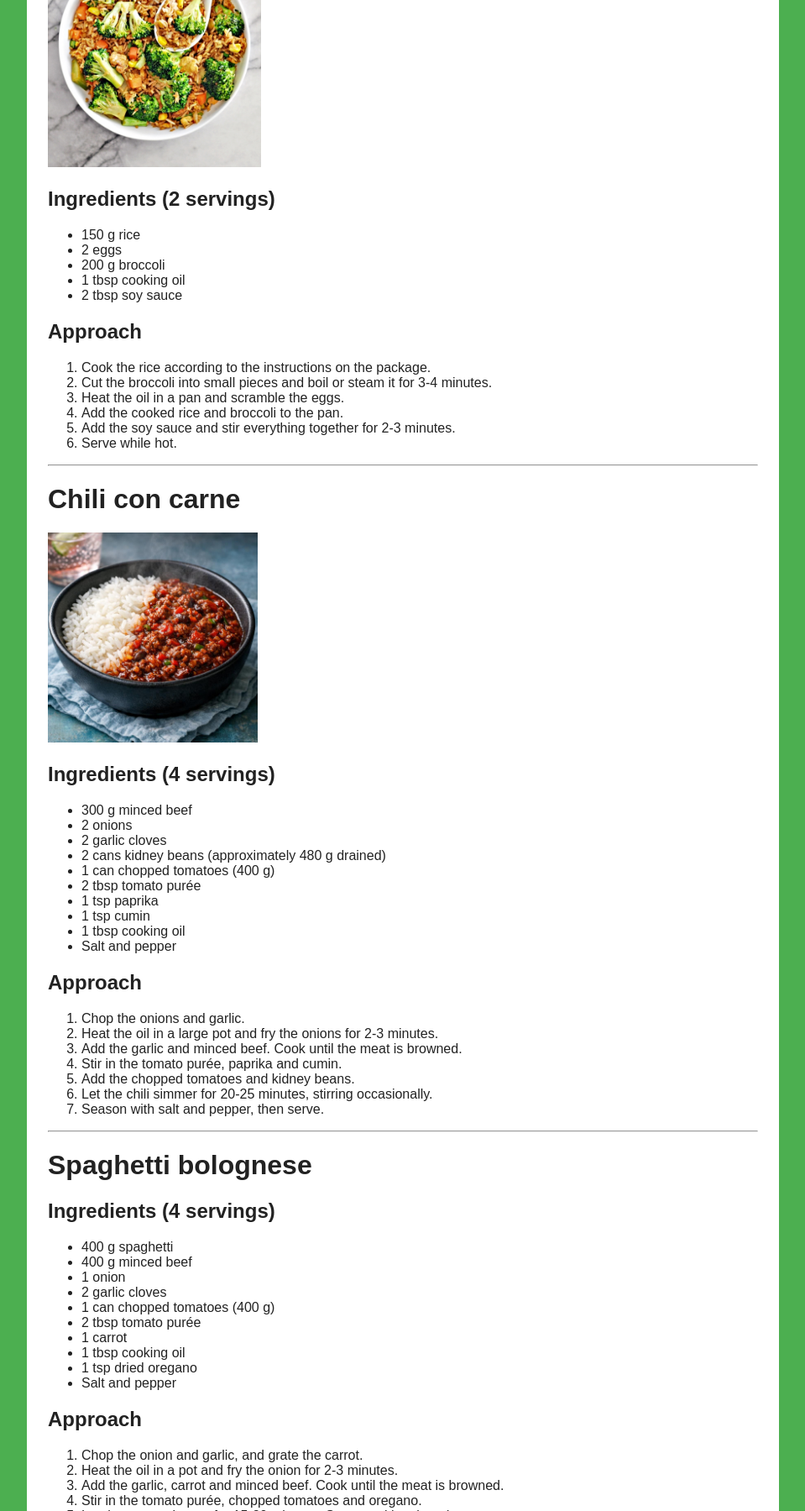
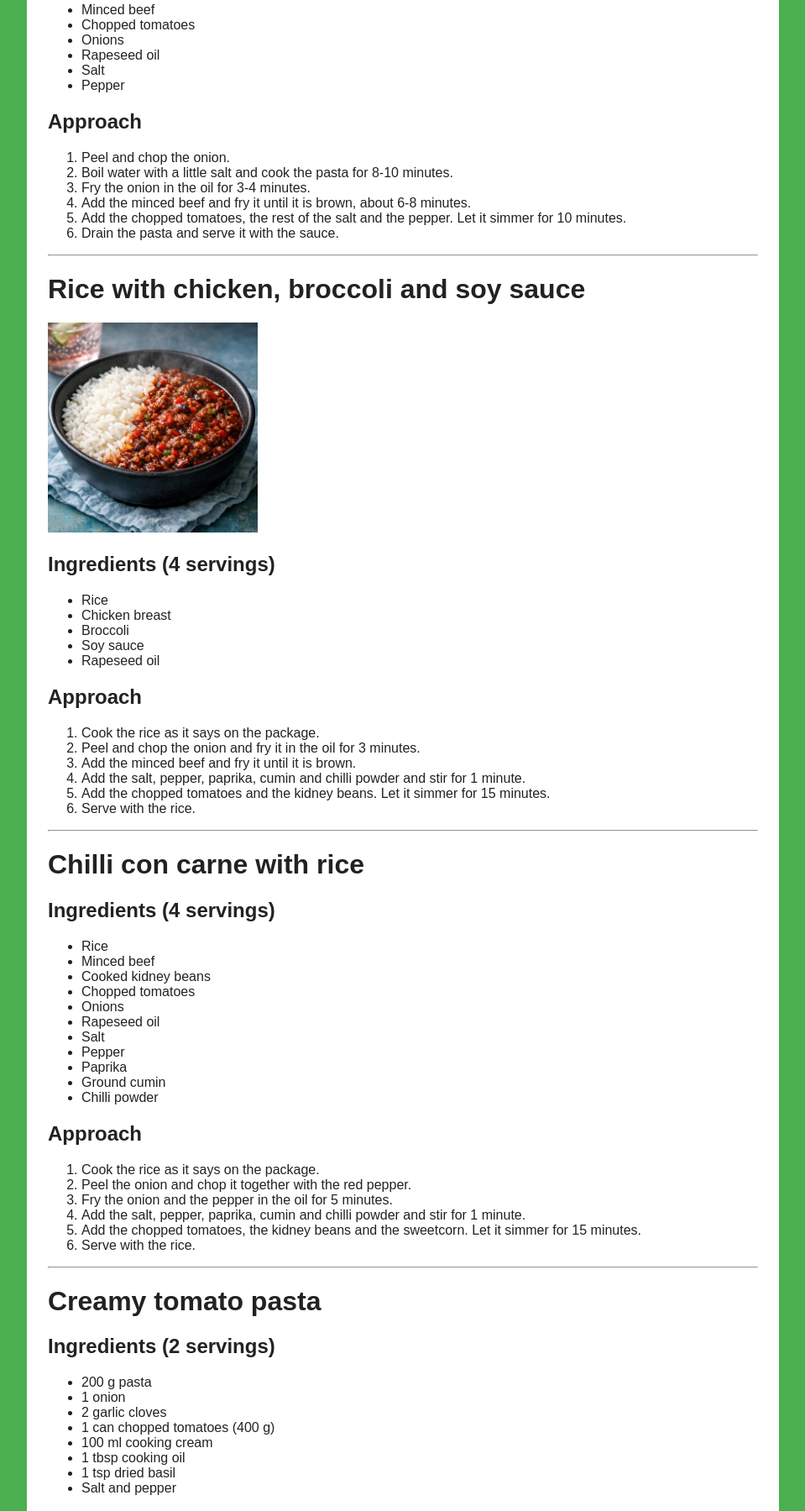
Before and after one commit to Frederik2k04/P1-Madplan, a plain HTML site: page frontend/html/opskrift.html in a window 1280 px wide. Shown: the part 274-2073 px from the top of the page at 84% size, without its empty margins (160-1119 px from the left). Drawn offline with Linux system fonts and the light colour scheme.

Commit message:
opskrift.html

```diff
--- a/frontend/html/opskrift.html
+++ b/frontend/html/opskrift.html
@@ -15,80 +15,76 @@
   </nav>
 
   <main>
-    <h1>Rice with eggs and broccoli</h1>
-    <img src="images/REB.jpg" height="300" alt="Rice with eggs and broccoli">
+    <h1>Pasta with meat sauce</h1>
+    <img src="images/PMS.jpg" height="300" alt="Pasta with meat sauce">
 
     <h2>Ingredients (2 servings)</h2>
     <ul>
-      <li>150 g rice</li>
-      <li>2 eggs</li>
-      <li>200 g broccoli</li>
-      <li>1 tbsp cooking oil</li>
-      <li>2 tbsp soy sauce</li>
+      <li>Pasta</li>
+      <li>Minced beef</li>
+      <li>Chopped tomatoes</li>
+      <li>Onions</li>
+      <li>Rapeseed oil</li>
+      <li>Salt</li>
+      <li>Pepper</li>
     </ul>
     <h2>Approach</h2>
     <ol>
-      <li>Cook the rice according to the instructions on the package.</li>
-      <li>Cut the broccoli into small pieces and boil or steam it for 3-4 minutes.</li>
-      <li>Heat the oil in a pan and scramble the eggs.</li>
-      <li>Add the cooked rice and broccoli to the pan.</li>
-      <li>Add the soy sauce and stir everything together for 2-3 minutes.</li>
-      <li>Serve while hot.</li>
+      <li>Peel and chop the onion.</li>
+      <li>Boil water with a little salt and cook the pasta for 8-10 minutes.</li>
+      <li>Fry the onion in the oil for 3-4 minutes.</li>
+      <li>Add the minced beef and fry it until it is brown, about 6-8 minutes.</li>
+      <li>Add the chopped tomatoes, the rest of the salt and the pepper. Let it simmer for 10 minutes.</li>
+      <li>Drain the pasta and serve it with the sauce.</li>
     </ol>
 
     <hr>
 
-    <h1>Chili con carne</h1>
-    <img src="/images/CCC.jpg" height="250" alt="Chili con carne">
+    <h1>Rice with chicken, broccoli and soy sauce</h1>
+    <img src="/images/CCC.jpg" height="250" alt="Rice with chicken, broccoli and soy sauce">
     <h2>Ingredients (4 servings)</h2>
     <ul>
-      <li>300 g minced beef</li>
-      <li>2 onions</li>
-      <li>2 garlic cloves</li>
-      <li>2 cans kidney beans (approximately 480 g drained)</li>
-      <li>1 can chopped tomatoes (400 g)</li>
-      <li>2 tbsp tomato purée</li>
-      <li>1 tsp paprika</li>
-      <li>1 tsp cumin</li>
-      <li>1 tbsp cooking oil</li>
-      <li>Salt and pepper</li>
+      <li>Rice</li>
+      <li>Chicken breast</li>
+      <li>Broccoli</li>
+      <li>Soy sauce</li>
+      <li>Rapeseed oil</li>
     </ul>
     <h2>Approach</h2>
     <ol>
-      <li>Chop the onions and garlic.</li>
-      <li>Heat the oil in a large pot and fry the onions for 2-3 minutes.</li>
-      <li>Add the garlic and minced beef. Cook until the meat is browned.</li>
-      <li>Stir in the tomato purée, paprika and cumin.</li>
-      <li>Add the chopped tomatoes and kidney beans.</li>
-      <li>Let the chili simmer for 20-25 minutes, stirring occasionally.</li>
-      <li>Season with salt and pepper, then serve.</li>
+      <li>Cook the rice as it says on the package.</li>
+      <li>Peel and chop the onion and fry it in the oil for 3 minutes.</li>
+      <li>Add the minced beef and fry it until it is brown.</li>
+      <li>Add the salt, pepper, paprika, cumin and chilli powder and stir for 1 minute.</li>
+      <li>Add the chopped tomatoes and the kidney beans. Let it simmer for 15 minutes.</li>
+      <li>Serve with the rice.</li>
     </ol>
 
     <hr>
 
-    <h1>Spaghetti bolognese</h1>
+    <h1>Chilli con carne with rice</h1>
     <h2>Ingredients (4 servings)</h2>
     <ul>
-      <li>400 g spaghetti</li>
-      <li>400 g minced beef</li>
-      <li>1 onion</li>
-      <li>2 garlic cloves</li>
-      <li>1 can chopped tomatoes (400 g)</li>
-      <li>2 tbsp tomato purée</li>
-      <li>1 carrot</li>
-      <li>1 tbsp cooking oil</li>
-      <li>1 tsp dried oregano</li>
-      <li>Salt and pepper</li>
+      <li>Rice</li>
+      <li>Minced beef</li>
+      <li>Cooked kidney beans</li>
+      <li>Chopped tomatoes</li>
+      <li>Onions</li>
+      <li>Rapeseed oil</li>
+      <li>Salt</li>
+      <li>Pepper</li>
+      <li>Paprika</li>
+      <li>Ground cumin</li>
+      <li>Chilli powder</li>
     </ul>
     <h2>Approach</h2>
     <ol>
-      <li>Chop the onion and garlic, and grate the carrot.</li>
-      <li>Heat the oil in a pot and fry the onion for 2-3 minutes.</li>
-      <li>Add the garlic, carrot and minced beef. Cook until the meat is browned.</li>
-      <li>Stir in the tomato purée, chopped tomatoes and oregano.</li>
-      <li>Let the sauce simmer for 15-20 minutes. Season with salt and pepper.</li>
-      <li>Meanwhile, cook the spaghetti according to the package instructions.</li>
-      <li>Serve the sauce over the spaghetti.</li>
+      <li>Cook the rice as it says on the package.</li>
+      <li>Peel the onion and chop it together with the red pepper.</li>
+      <li>Fry the onion and the pepper in the oil for 5 minutes.</li>
+      <li>Add the salt, pepper, paprika, cumin and chilli powder and stir for 1 minute.</li>
+      <li>Add the chopped tomatoes, the kidney beans and the sweetcorn. Let it simmer for 15 minutes.</li>
+      <li>Serve with the rice.</li>
     </ol>
 
     <hr>
```
